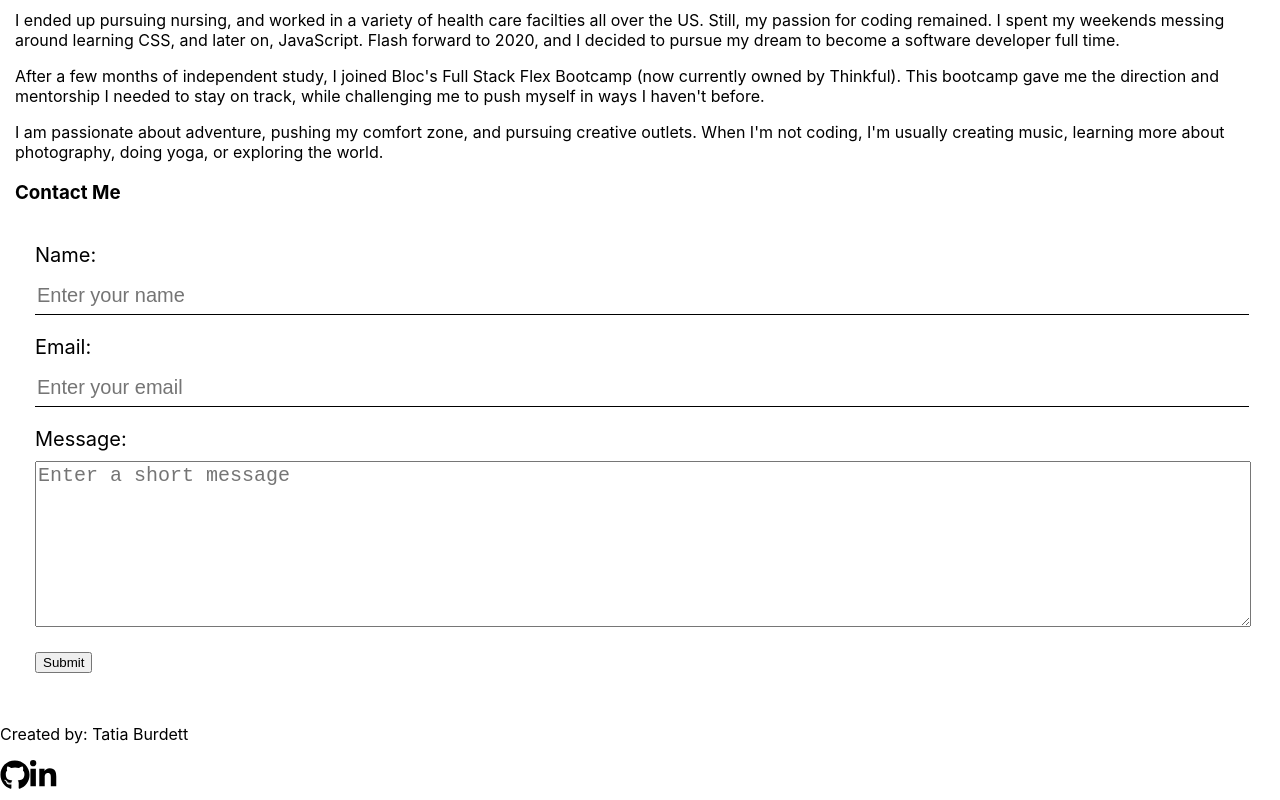
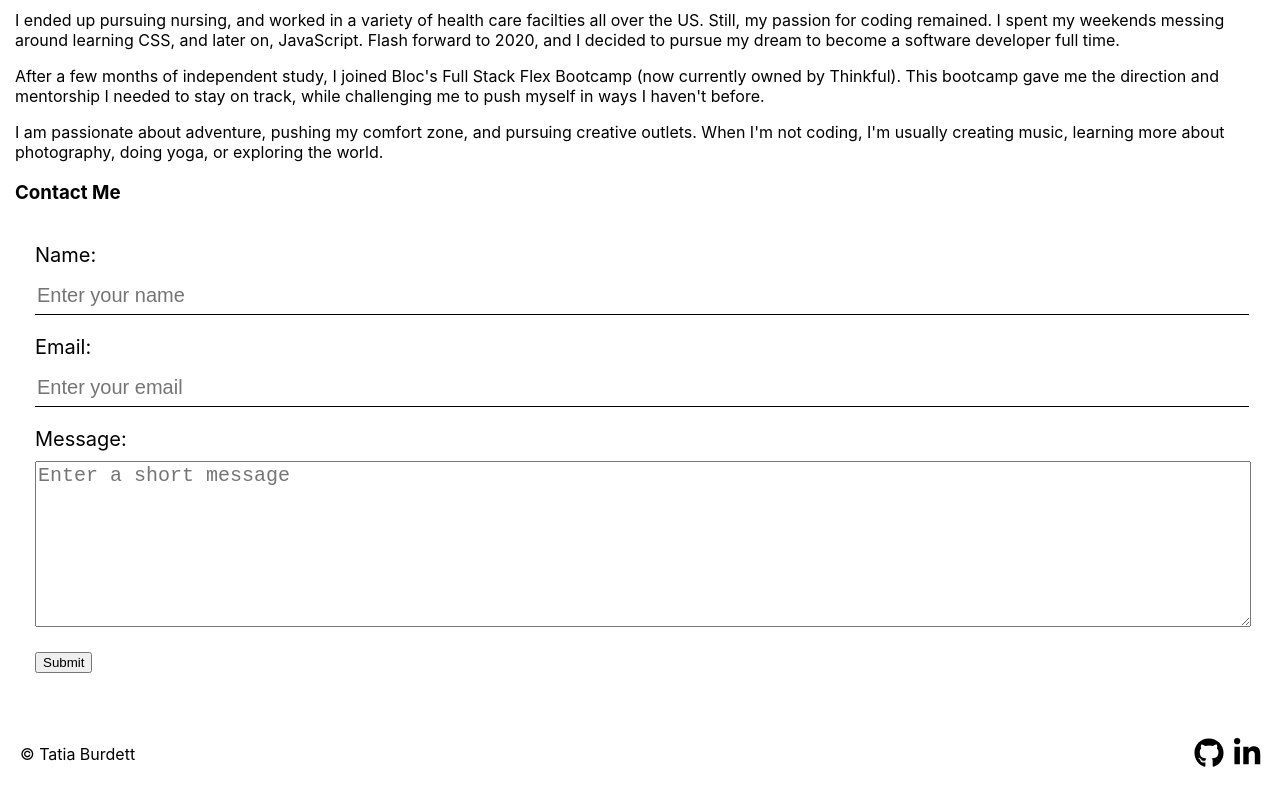
Before and after one commit to tatia-burdett/my-portfolio, a React (Create React App) app: page / in a window 1280 px wide. Shown: the part 6385-7185 px from the top of the page. Built offline with nearby package versions, Linux system fonts and the light colour scheme.

Commit message:
footer positioning

```diff
--- a/src/components/Footer/Footer.css
+++ b/src/components/Footer/Footer.css
@@ -1,3 +1,15 @@
+.footer {
+  padding: 20px 20px;
+  display: flex;
+  justify-content: space-between;
+  align-items: center;
+}
+
 .footer-icon {
   font-size: 30px;
+  padding-right: 10px;
 }
+
+.footer-icon:last-child {
+  padding-right: 0;
+}
--- a/src/components/Footer/Footer.js
+++ b/src/components/Footer/Footer.js
@@ -9,9 +9,11 @@ class Footer extends React.Component {
   render() {
     return (
       <div className='footer'>
-        <p>Created by: Tatia Burdett</p>
-        <FontAwesomeIcon icon={faGithub} className='footer-icon'/>
-        <FontAwesomeIcon icon={faLinkedinIn} className='footer-icon'/>
+        <p>&#169; Tatia Burdett</p>
+        <div>
+          <FontAwesomeIcon icon={faGithub} className='footer-icon'/>
+          <FontAwesomeIcon icon={faLinkedinIn} className='footer-icon'/>
+        </div>
       </div>
     )
   }
```
